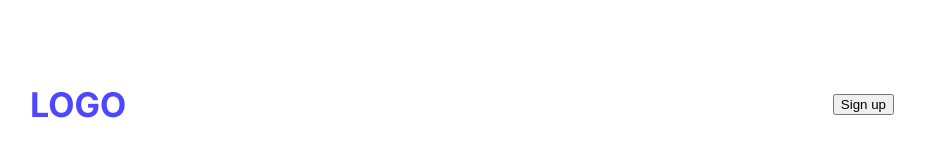
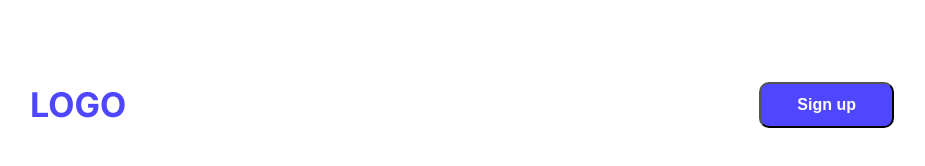
Before and after one commit to Ashraf-Rafi/B12-Assignment-01, a plain HTML site: page index.html in a window 1280 px wide. Shown: the whole page, without its empty margins (178-1103 px from the left). Drawn offline with Linux system fonts and the light colour scheme.

Commit message:
added border

```diff
--- a/index.html
+++ b/index.html
@@ -18,7 +18,7 @@
   <header>
     <nav>
    <h3 class="inter-front nav-title"><span class="text-primary">LOGO</span></h3>
-    <a href=""> <button>Sign up</button></a>
+    <a href=""> <button class="btn-primary">Sign up</button></a>
 
     </nav>
   </header>
--- a/styles/portfolio.css
+++ b/styles/portfolio.css
@@ -25,3 +25,11 @@ font-size: 34px;
 .text-primary{
     color: #4E47FF;
 }
+.btn-primary{
+    background-color: #4E47FF;
+    font-weight: bold;
+    font-size: 16px;
+    color: white;
+    padding: 12px 36px;
+    border-radius: 10px;
+}
```
